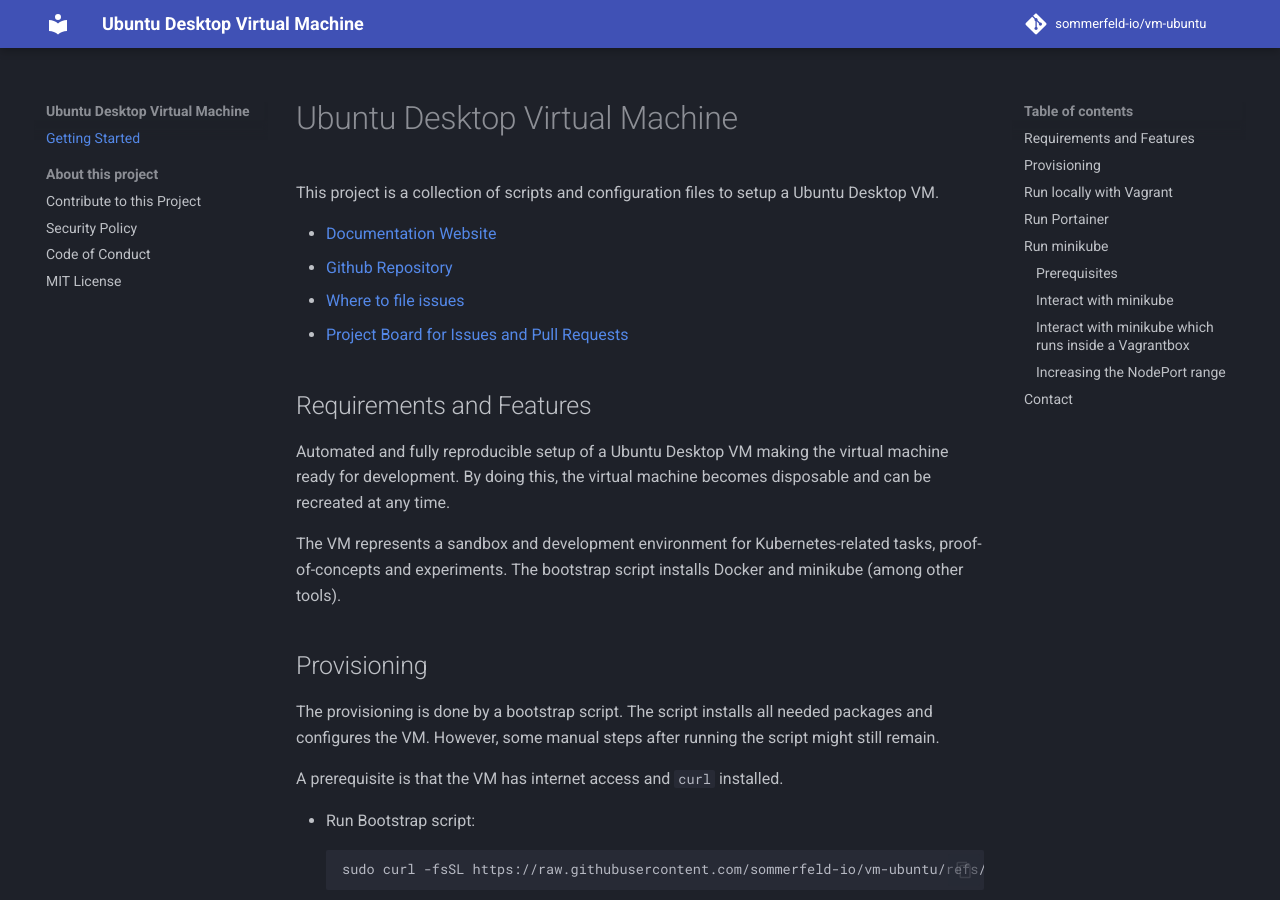
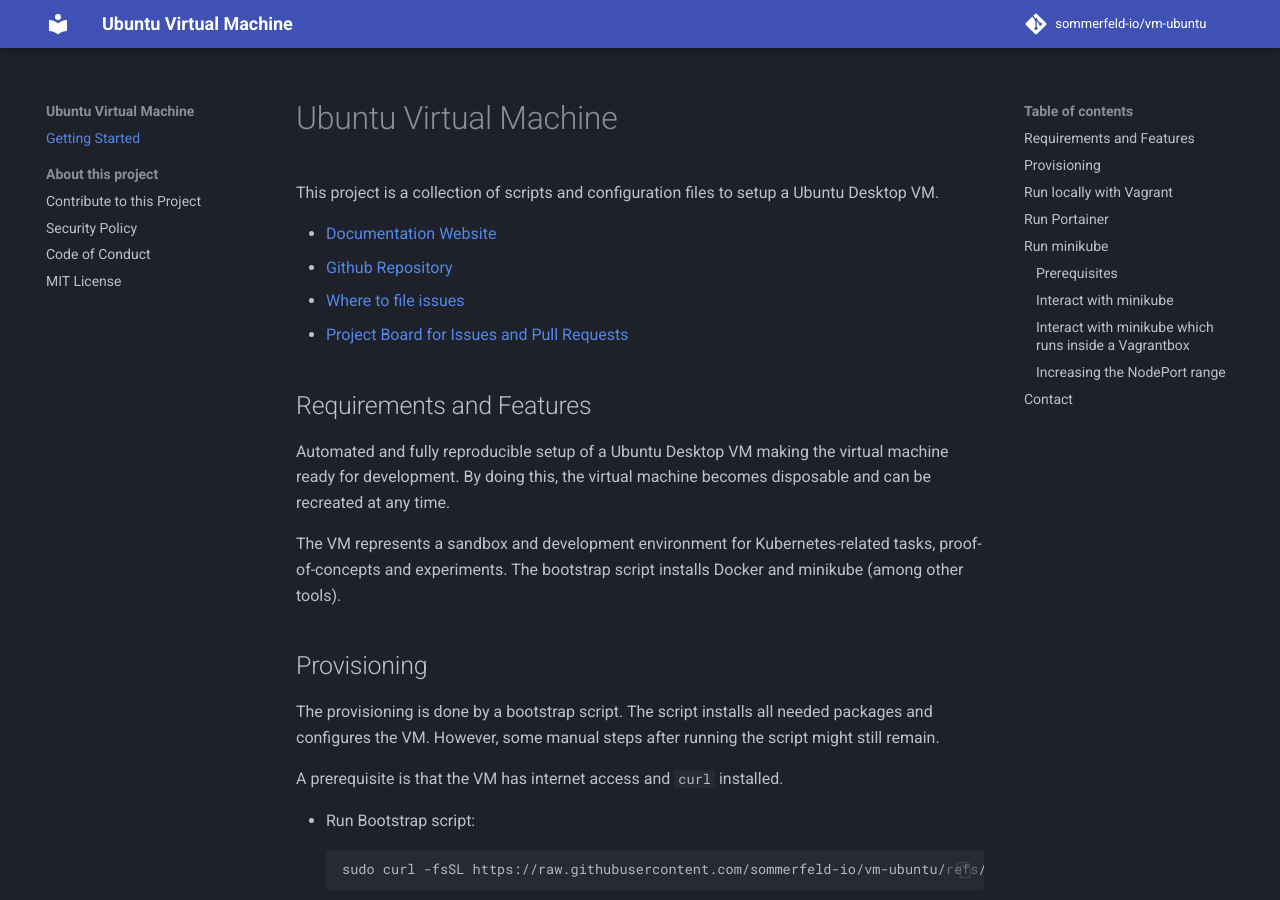
Before and after one commit to sommerfeld-io/vm-ubuntu-desktop, an MkDocs documentation site: the page built from docs/index.md, in a window 1280 px wide and 900 px high. Built offline with MkDocs 1.6.1 and Material for MkDocs 9.7.7, drawn with Linux system fonts in a browser that asks for light colours; comment, search, counter and statistics services are not loaded.

Commit message:
docs: repo name update

```diff
--- a/docs/index.md
+++ b/docs/index.md
@@ -1,4 +1,4 @@
-# Ubuntu Desktop Virtual Machine
+# Ubuntu Virtual Machine
 [doc-website]: https://sommerfeld-io.github.io/vm-ubuntu
 [github-repo]: https://github.com/sommerfeld-io/vm-ubuntu
 [file-issues]: https://github.com/sommerfeld-io/vm-ubuntu/issues
--- a/mkdocs.yml
+++ b/mkdocs.yml
@@ -1,9 +1,9 @@
 ---
-site_name: Ubuntu Desktop Virtual Machine
+site_name: Ubuntu Virtual Machine
 site_url: https://www.sommerfeld.io
 site_author: Sebastian Sommerfeld
 site_description: >-
-  Ubuntu Desktop Virtual Machine for sommerfeld.io projects.
+  Ubuntu Virtual Machine for sommerfeld.io projects.
 
 repo_name: sommerfeld-io/vm-ubuntu
 repo_url: https://github.com/sommerfeld-io/vm-ubuntu
```
